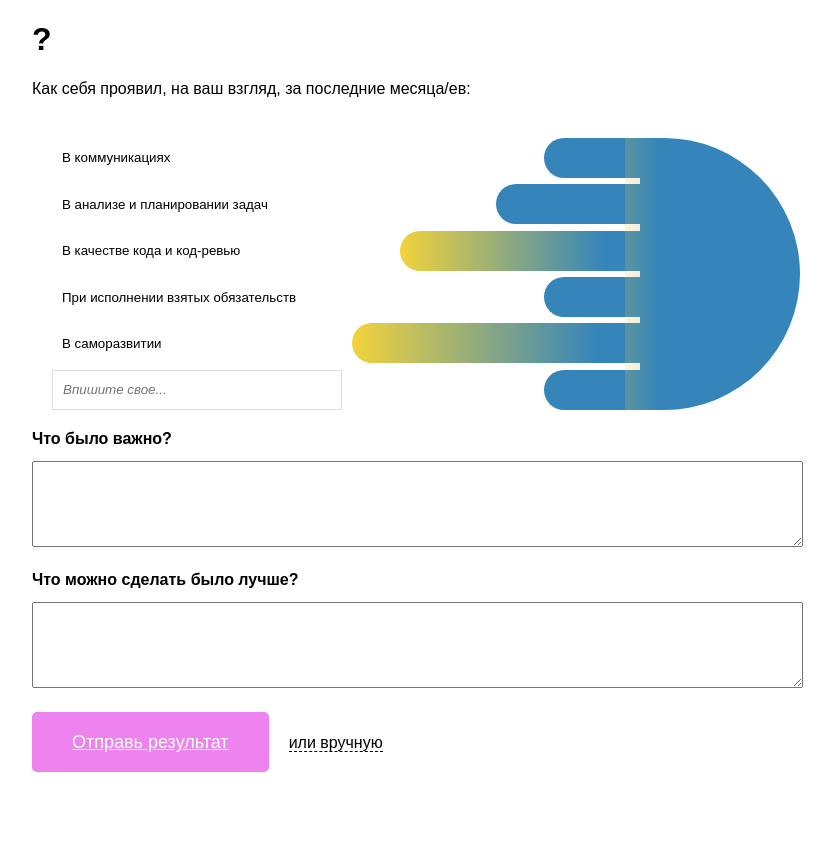
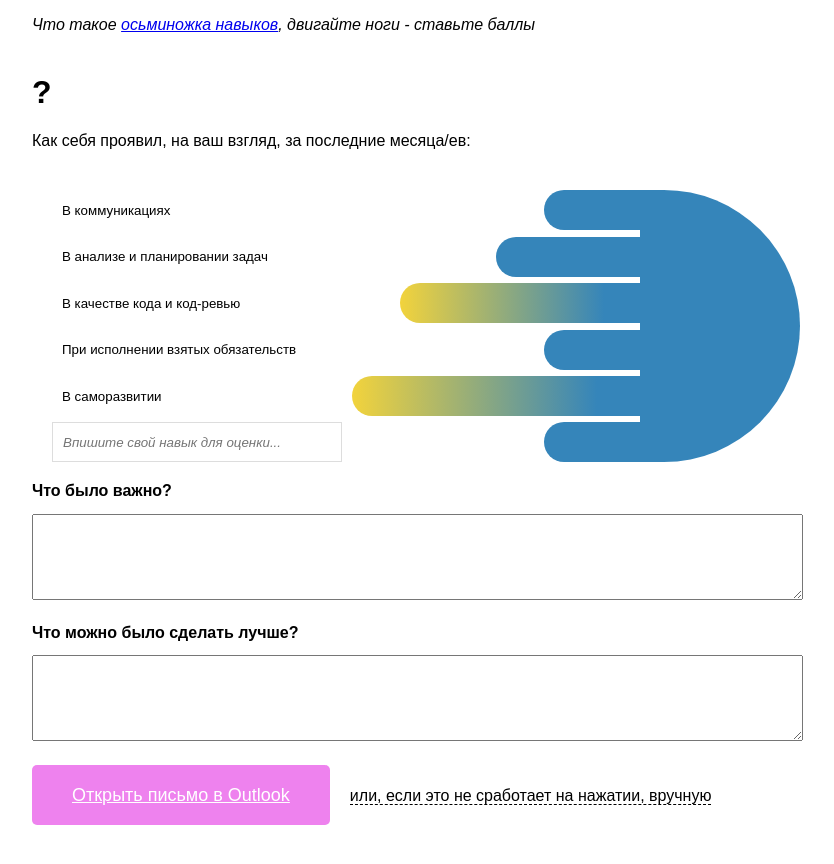
Before and after one commit to jkorichneva/skillopus, a React (Create React App) app: page / in a window 1280 px wide. Shown: the top 864 px of the page, without its empty margins (183-1017 px from the left). Built offline with nearby package versions, Linux system fonts and the light colour scheme.

Commit message:
fix spaces

```diff
--- a/src/App.js
+++ b/src/App.js
@@ -51,6 +51,7 @@ const App = ({ name, period, responseEmail }) => {
 
     return (
         <div className="wrapper">
+            <p><em>Что такое <a href="https://fff.works/octopus/">осьминожка навыков</a>, двигайте ноги - ставьте баллы</em></p>
             <h1>{name}</h1>
             <p>Как себя проявил, на ваш взгляд, за последние {period} месяца/ев:</p>
 
@@ -59,9 +60,6 @@ const App = ({ name, period, responseEmail }) => {
                     className="octo-body"
                     style={{ background: primaryColor }}
                 >
-                    <div className="octo-body__skirt" style={{
-                        background: `linear-gradient(to right, ${secondaryColor} 0%, ${primaryColor} 85%)`
-                    }} />
                 </div>
 
                 {currentSkills.map((skill, skillKey) => (
@@ -71,7 +69,7 @@ const App = ({ name, period, responseEmail }) => {
                             type="text"
                             name={`skill${skillKey}`}
                             value={skill || ''}
-                            placeholder={'Впишите свое...'}
+                            placeholder={'Впишите свой навык для оценки...'}
                             readOnly={skillKey !== currentSkills.length - 1}
                             onChange={event => {
                                 const target = event.target || event.currentTarget;
@@ -127,7 +125,7 @@ const App = ({ name, period, responseEmail }) => {
             </div>
 
             <div className="question">
-                <h2>Что можно сделать было лучше?</h2>
+                <h2>Что можно было сделать лучше?</h2>
                 <textarea onChange={event => {
                     setAnswers({
                         ...answers,
@@ -146,9 +144,9 @@ const App = ({ name, period, responseEmail }) => {
                     className="send"
                     href={getMailto(responseEmail, name, results)}
                 >
-                    Отправь результат
+                    Открыть письмо в Outlook
                 </a>
-                <span className="expand" onClick={() => showResults(true)}>или вручную</span>
+                <span className="expand" onClick={() => showResults(true)}>или, если это не сработает на нажатии, вручную</span>
             </div>
 
             {!!isShowResults && (
@@ -167,12 +165,12 @@ function getMailto(email, name, results) {
 
 function getResponseSubject(name) {
     // encodeURIComponent
-    return (`Performance Review - ${name}`);
+    return (`Performance Review - ${name}`).replace(' ', '%20');
 }
 
 function getResponseBody(results) {
     // encodeURIComponent
-    return (serializeResults(results));
+    return (serializeResults(results)).replace(' ', '%20');
 }
 
 function serializeResults(results) {
```
Lines whose indentation alone changed are shown as unchanged.
